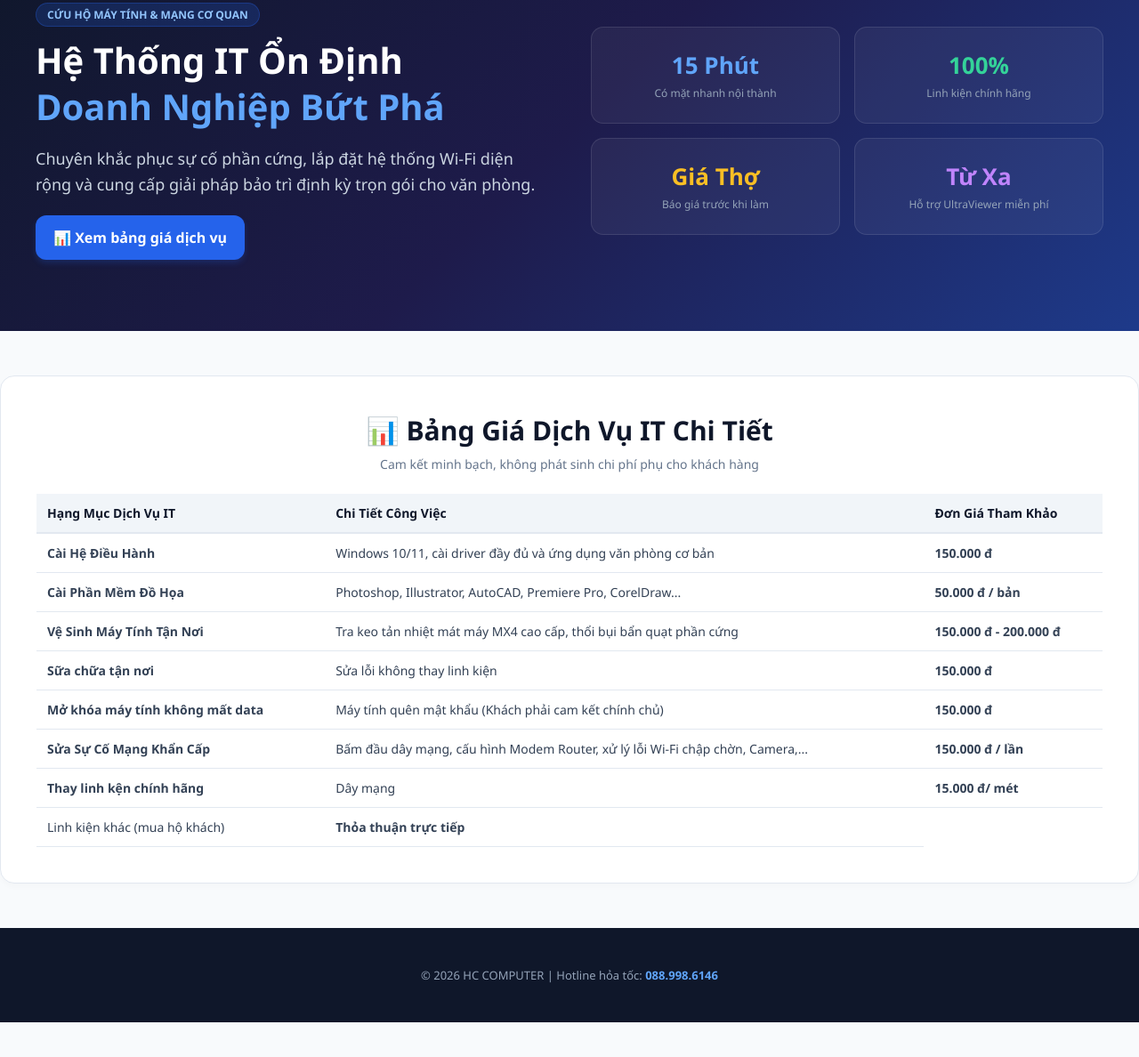
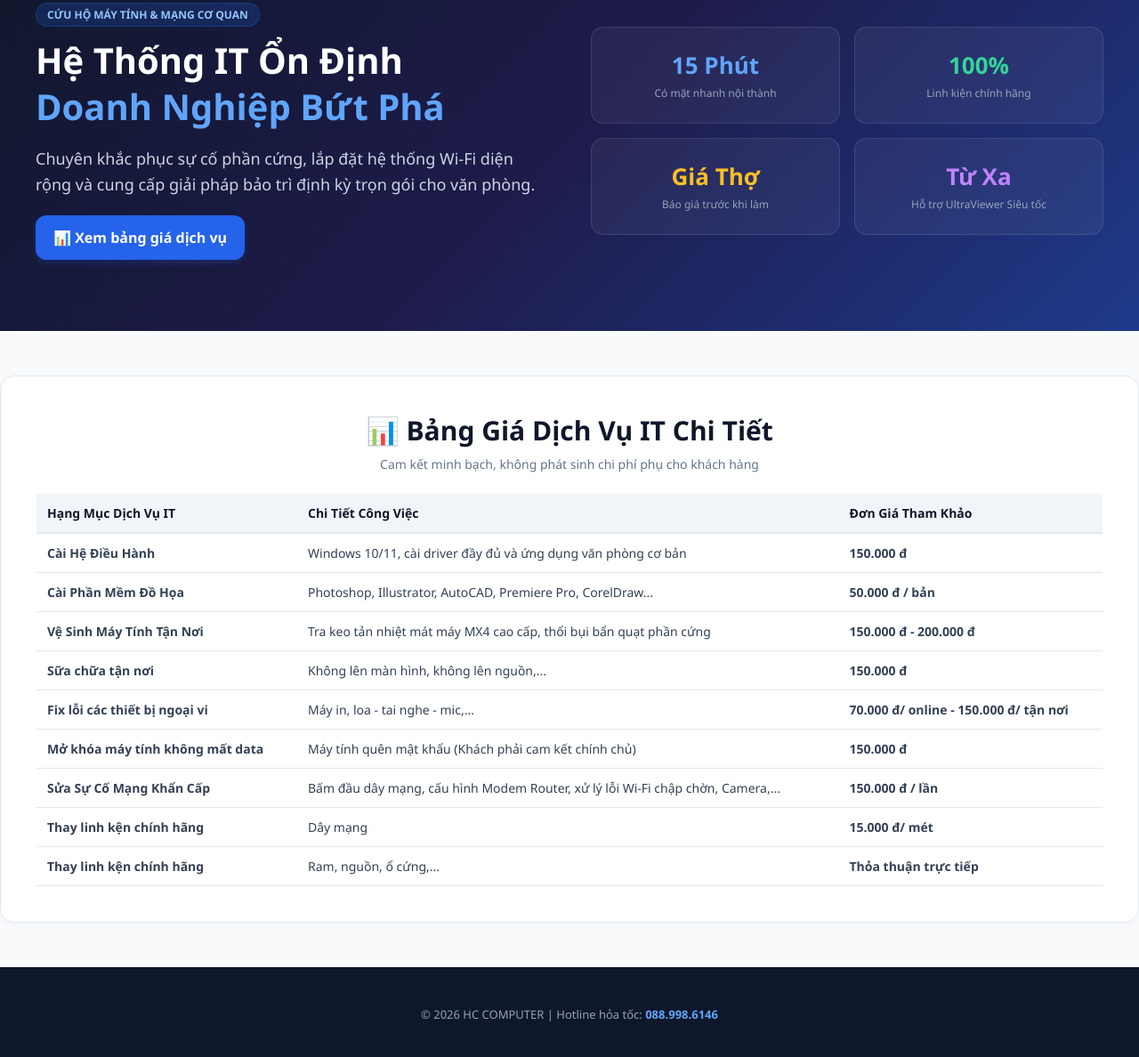
Before and after one commit to conghueit-prog/suamaytinhtannoi, a plain HTML site: page index.html in a window 1280 px wide. Shown: the part 168-1356 px from the top of the page at 89% size. Before the commit the page ends 1317 px from the top, so only its background shows below. Drawn offline with Linux system fonts and the light colour scheme.

Commit message:
index.html

```diff
--- a/index.html
+++ b/index.html
@@ -134,7 +134,7 @@
                 </div>
                 <div class="stat-box">
                     <h3 class="text-purple">Từ Xa</h3>
-                    <p>Hỗ trợ UltraViewer miễn phí</p>
+                    <p>Hỗ trợ UltraViewer Siêu tốc</p>
                 </div>
             </div>
         </div>
@@ -159,12 +159,12 @@
                     <tr><td><b>Cài Hệ Điều Hành</b></td><td>Windows 10/11, cài driver đầy đủ và ứng dụng văn phòng cơ bản</td><td class="text-price">150.000 đ</td></tr>
                     <tr><td><b>Cài Phần Mềm Đồ Họa</b></td><td>Photoshop, Illustrator, AutoCAD, Premiere Pro, CorelDraw...</td><td class="text-price">50.000 đ / bản</td></tr>
                     <tr><td><b>Vệ Sinh Máy Tính Tận Nơi</b></td><td>Tra keo tản nhiệt mát máy MX4 cao cấp, thổi bụi bẩn quạt phần cứng</td><td class="text-price">150.000 đ - 200.000 đ</td></tr>
-                    <tr><td><b>Sữa chữa tận nơi</b></td><td>Sửa lỗi không thay linh kiện</td><td class="text-price">150.000 đ</td></tr>
-                     <tr><td><b>Mở khóa máy tính không mất data</b></td><td>Máy tính quên mật khẩu (Khách phải cam kết chính chủ)</td><td class="text-price">150.000 đ</td></tr>
+                    <tr><td><b>Sữa chữa tận nơi</b></td><td>Không lên màn hình, không lên nguồn,...</td><td class="text-price">150.000 đ</td></tr>
+                    <tr><td><b>Fix lỗi các thiết bị ngoại vi</b></td><td>Máy in, loa - tai nghe - mic,...</td><td class="text-price">70.000 đ/ online - 150.000 đ/ tận nơi</td></tr>
+                    <tr><td><b>Mở khóa máy tính không mất data</b></td><td>Máy tính quên mật khẩu (Khách phải cam kết chính chủ)</td><td class="text-price">150.000 đ</td></tr>
                     <tr><td><b>Sửa Sự Cố Mạng Khẩn Cấp</b></td><td>Bấm đầu dây mạng, cấu hình Modem Router, xử lý lỗi Wi-Fi chập chờn, Camera,...</td><td class="text-price">150.000 đ / lần</td></tr>
-                    <tr><td><b>Thay linh kện chính hãng</b></td>
-                        <td>Dây mạng</td><td class="text-price">15.000 đ/ mét</td></tr>
-                        <td>Linh kiện khác (mua hộ khách)</td><td class="text-price">Thỏa thuận trực tiếp</td></tr>
+                    <tr><td><b>Thay linh kện chính hãng</b></td><td>Dây mạng</td><td class="text-price">15.000 đ/ mét</td></tr>
+                    <tr><td><b>Thay linh kện chính hãng</b></td><td>Ram, nguồn, ổ cứng,...</td><td class="text-price">Thỏa thuận trực tiếp</td></tr>
                 </tbody>
             </table>
         </div>
```
